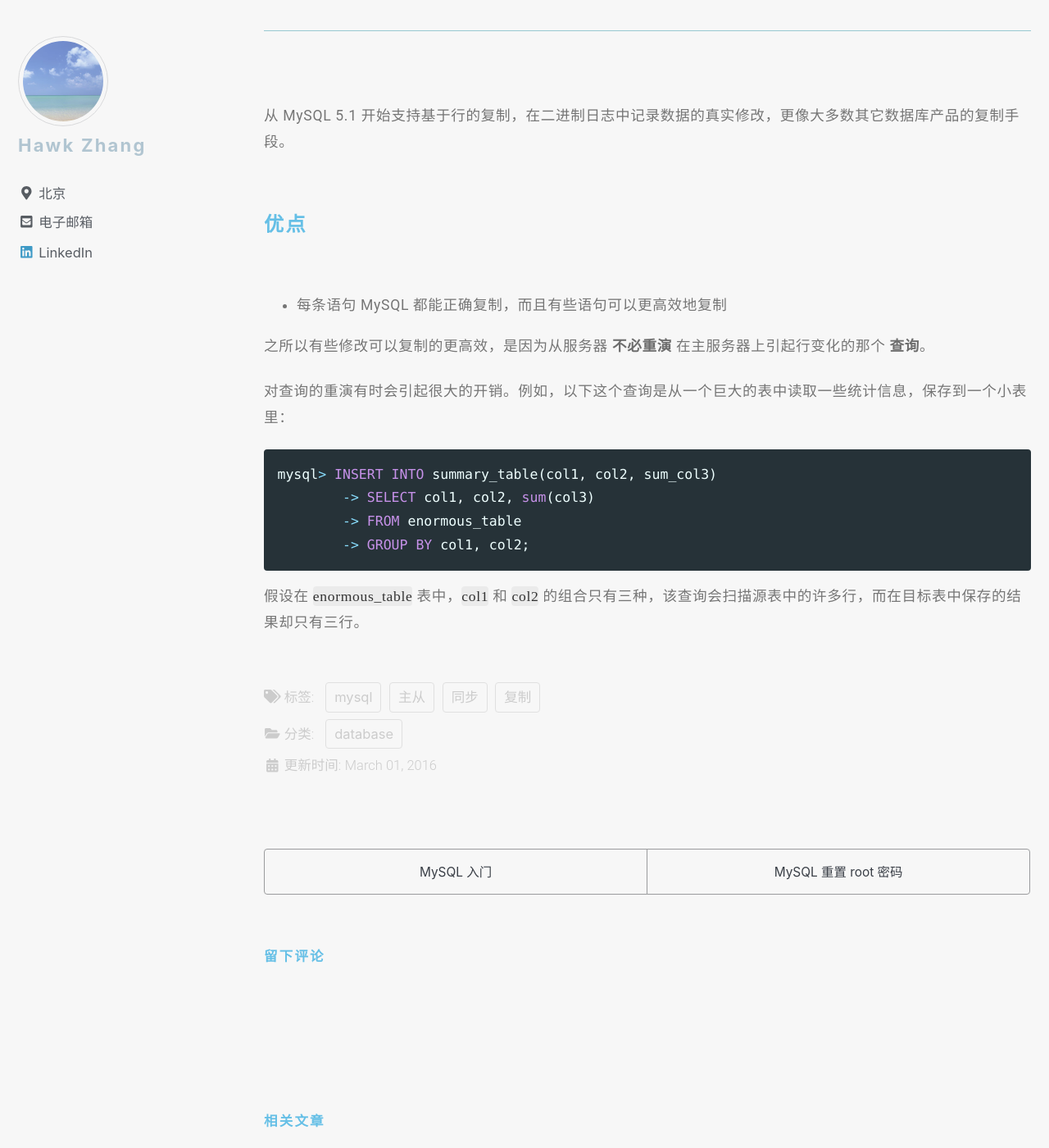
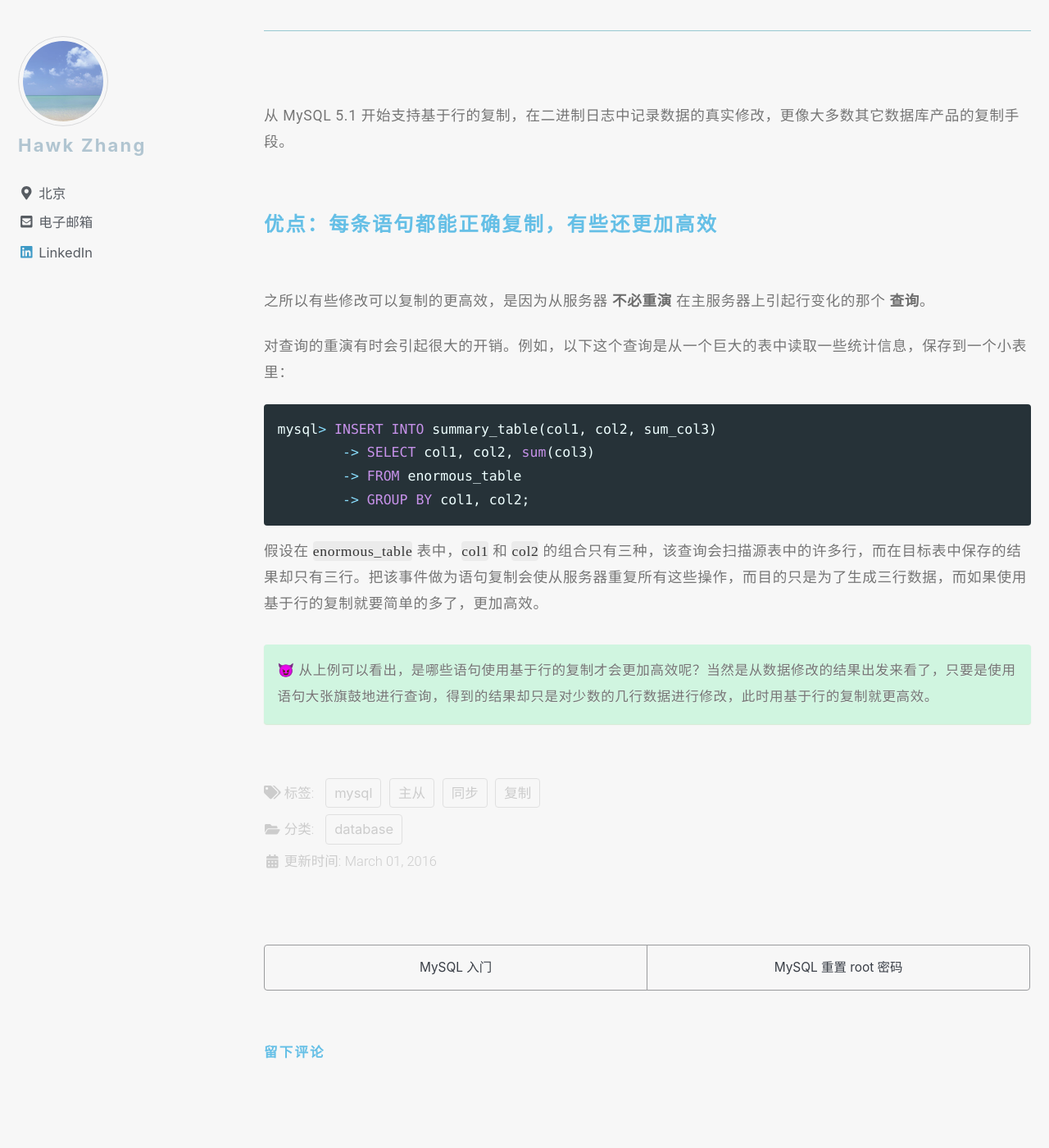
Before and after one commit to narru888/linotes_note, a Jekyll site: the page built from _posts/mysql/2016-03-01-master.slave.md, in a window 1280 px wide and 1400 px high, scrolled down 18627 px. Shown: the whole window at 82% size. Built offline with Jekyll 4.4.1, drawn with Linux system fonts in a browser that asks for light colours; nearby versions of some CDN libraries; a script that is not in the unit is left out; comment, search, counter and statistics services are not loaded.

Commit message:
update on 2018-08-11 12:10:01 CST

````diff
--- a/_posts/mysql/2016-03-01-master.slave.md
+++ b/_posts/mysql/2016-03-01-master.slave.md
@@ -597,9 +597,7 @@
 从 MySQL 5.1 开始支持基于行的复制，在二进制日志中记录数据的真实修改，更像大多数其它数据库产品的复制手段。
 
 
-#### 优点
-
-* 每条语句 MySQL 都能正确复制，而且有些语句可以更高效地复制
+#### 优点：每条语句都能正确复制，有些还更加高效
 
 之所以有些修改可以复制的更高效，是因为从服务器 **不必重演** 在主服务器上引起行变化的那个 **查询**。
 
@@ -612,4 +610,7 @@
 	-> GROUP BY col1, col2;
 ```
 
-假设在 `enormous_table` 表中，`col1` 和 `col2` 的组合只有三种，该查询会扫描源表中的许多行，而在目标表中保存的结果却只有三行。
+假设在 `enormous_table` 表中，`col1` 和 `col2` 的组合只有三种，该查询会扫描源表中的许多行，而在目标表中保存的结果却只有三行。把该事件做为语句复制会使从服务器重复所有这些操作，而目的只是为了生成三行数据，而如果使用基于行的复制就要简单的多了，更加高效。
+
+😈 从上例可以看出，是哪些语句使用基于行的复制才会更加高效呢？当然是从数据修改的结果出发来看了，只要是使用语句大张旗鼓地进行查询，得到的结果却只是对少数的几行数据进行修改，此时用基于行的复制就更高效。
+{: .notice--success}
````
